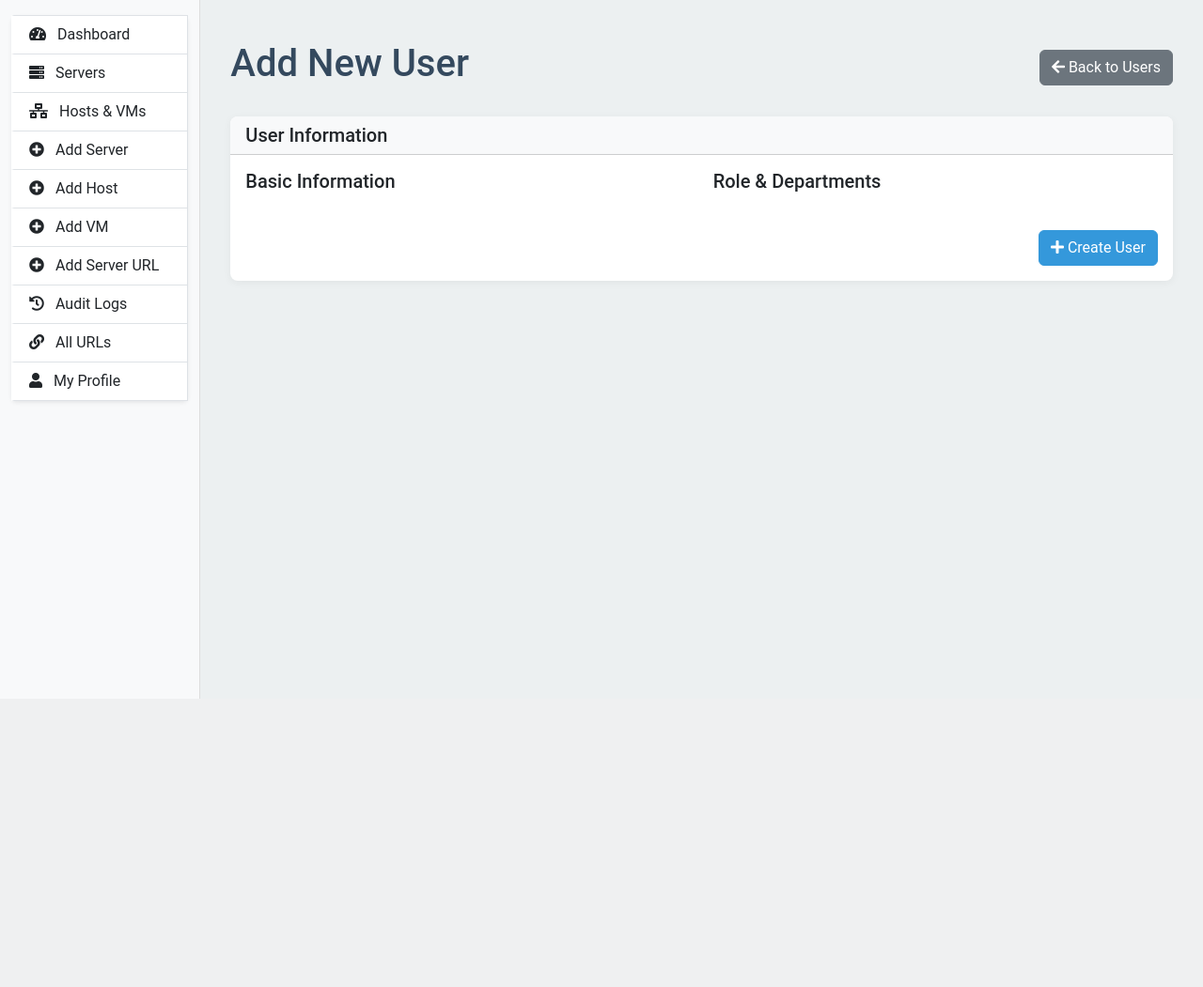
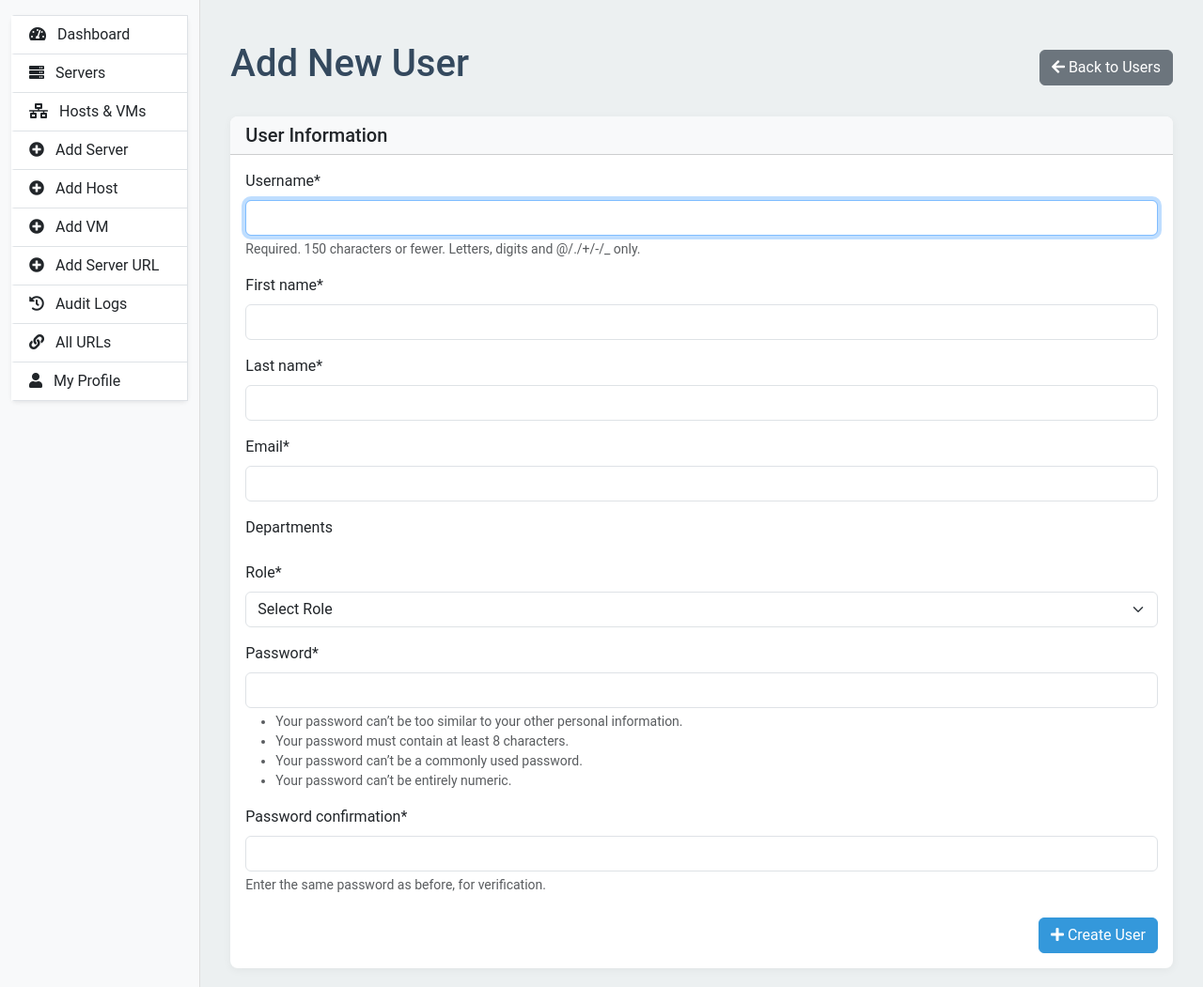
Before and after one commit to jksonar/server_mgmt, a Django app: page /accounts/users/add/ in a window 1280 px wide. Shown: the part 56-1107 px from the top of the page at 94% size. Before the commit the page ends 800 px from the top, so only its background shows below. Run offline with Django 5.2, Linux system fonts and the light colour scheme; the visitor is signed in with stand-in values (Sample User, id 1); parts of the project's set-up code (start-up, migrations or seed data) failed here and were passed over; some libraries are stand-ins or nearby versions.

Commit message:
create new user from admin panel working

```diff
--- a/accounts/forms.py
+++ b/accounts/forms.py
@@ -47,9 +47,9 @@ class AdminUserCreationForm(UserCreationForm):
         required=True
     )
 
-    class Meta:
+    class Meta(UserCreationForm.Meta):
         model = User
-        fields = ['username', 'email', 'first_name', 'last_name', 'password1', 'password2', 'departments', 'role']
+        fields = ('username', 'first_name', 'last_name', 'email', 'departments', 'role')
 
     def save(self, commit=True):
         user = super().save(commit=False)
@@ -57,7 +57,7 @@ class AdminUserCreationForm(UserCreationForm):
             user.save()
             # Add user to the selected role group
             if self.cleaned_data['role']:
-                group = Group.objects.get(name=self.cleaned_data['role'])
+                group, created = Group.objects.get_or_create(name=self.cleaned_data['role'])
                 user.groups.add(group)
             # Add user to departments
             if self.cleaned_data['departments']:
--- a/accounts/templates/accounts/user_add.html
+++ b/accounts/templates/accounts/user_add.html
@@ -19,25 +19,7 @@
         <div class="card-body">
             <form method="post" novalidate>
                     {% csrf_token %}
-
-                <div class="row">
-                    <div class="col-md-6">
-                        <h5 class="mb-3">Basic Information</h5>
-                        {{ form.username|crispy }}
-                        {{ form.email|crispy }}
-                        {{ form.first_name|crispy }}
-                        {{ form.last_name|crispy }}
-                        {{ form.password1|crispy }}
-                        {{ form.password2|crispy }}
-                    </div>
-
-                    <div class="col-md-6">
-                        <h5 class="mb-3">Role & Departments</h5>
-                        {{ form.role|crispy }}
-                        {{ form.departments|crispy }}
-                    </div>
-                </div>
-
+                    {{ form|crispy }}
                     <div class="mt-4 text-end">
                         <button type="submit" class="btn btn-primary">
                             <i class="fas fa-plus"></i> Create User
```
Lines whose indentation alone changed are shown as unchanged.
